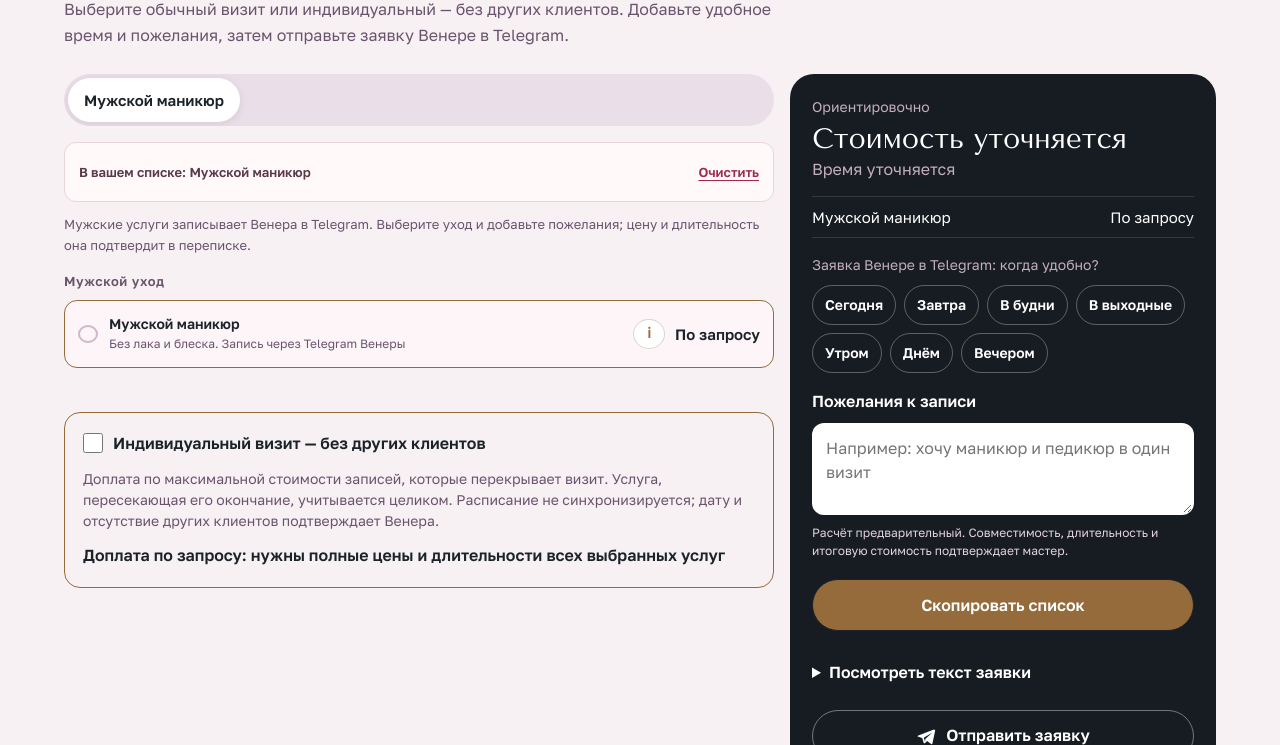
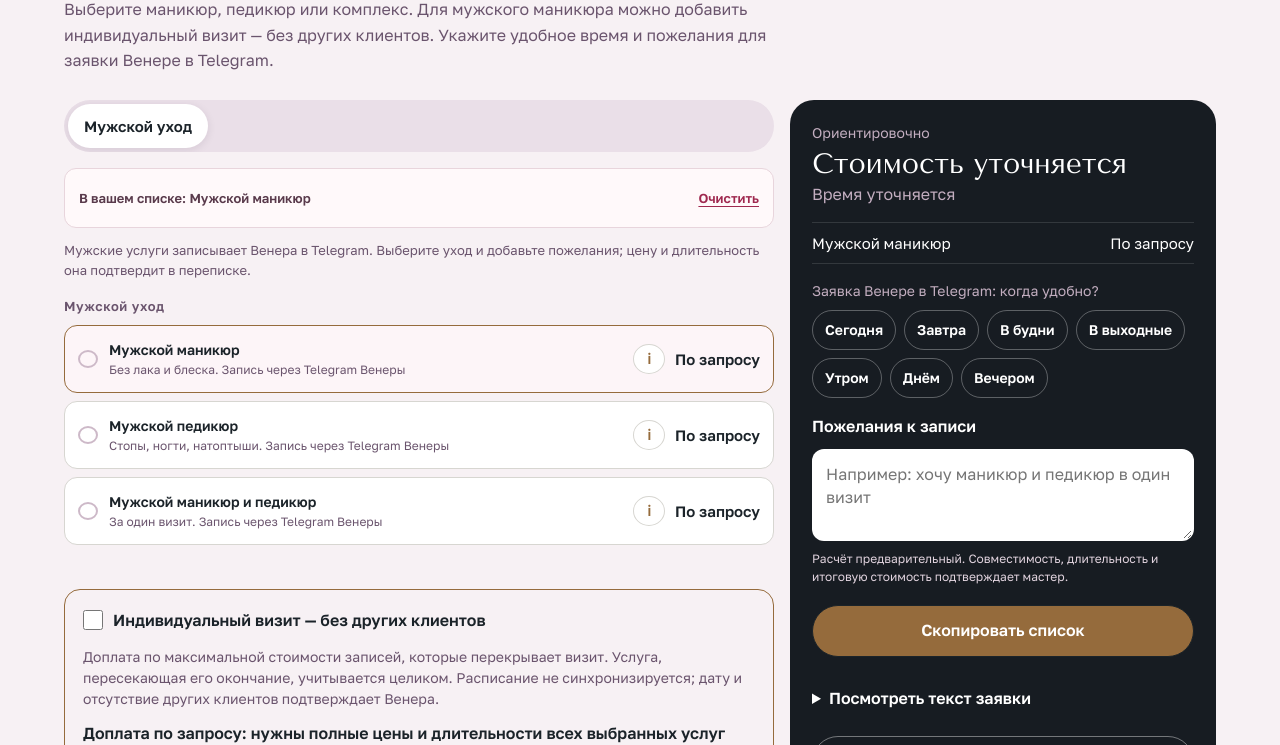
Before and after one commit to XclusiveM/venera-nailart, a plain HTML site: page muzhskoj-manikyur.html in a window 1280 px wide. Shown: the part 698-1443 px from the top of the page. Drawn offline with Linux system fonts and the light colour scheme.

Commit message:
fix: restore all men's care choices on dedicated page

```diff
--- a/assets/site.js
+++ b/assets/site.js
@@ -183,7 +183,7 @@
       podo:'Выберите одну основную процедуру для предварительного расчёта. Совмещение обработок и необходимость дополнительных процедур согласовываются с мастером.',
       men:'Мужские услуги записывает Венера в Telegram. Выберите уход и добавьте пожелания; цену и длительность она подтвердит в переписке.'};
     var requested = new URLSearchParams(location.search).get('service');
-    var initial = SVC.find(function(s){return s.id === requested && (!mensManicurePage || s.id === 'men-mani');});
+    var initial = SVC.find(function(s){return s.id === requested && (!mensManicurePage || s.cat === 'men');});
     if (initial) {master=initial.master||'venera';tab=initial.cat;picks[tab]=initial.id;}
     else if (mensManicurePage) {tab='men';picks.men='men-mani';}
     else {picks.mani='mani-gel';}
@@ -219,7 +219,7 @@
     var previewLabel=document.createElement('summary');previewLabel.textContent='Посмотреть текст заявки';
     var previewText=document.createElement('pre');previewText.id='requestPreview';preview.append(previewLabel,previewText);
     send.parentNode.insertBefore(preview,send);
-    function available(){return SVC.filter(function(s){return (s.master||'venera')===master && (!mensManicurePage || s.id==='men-mani');});}
+    function available(){return SVC.filter(function(s){return (s.master||'venera')===master && (!mensManicurePage || s.cat==='men');});}
     function chosen(){return ['mani','pedi','men','podo'].map(function(cat){return available().find(function(s){return s.id===picks[cat];});}).filter(Boolean);}
     function canAddExtras(){return ['mani-gel','julia-gel','julia-hard-gel','julia-hard-poly','julia-ext'].indexOf(picks.mani)>=0;}
     function extras(){return canAddExtras() ? (CFG.extras||[]).filter(function(x){return (x.master||'venera')===master && !!addons[x.id];}) : [];}
--- a/muzhskoj-manikyur.html
+++ b/muzhskoj-manikyur.html
@@ -37,8 +37,8 @@
 <nav class="crumbs" aria-label="Навигация"><a href="index.html">Главная</a> / Мужской маникюр</nav>
 <h1>Мужской маникюр в Новых Ватутинках</h1><p class="lead">Ухоженные руки без лака, неловкости и лишних вопросов. Первый раз? Объясним каждый этап и подберём гигиенический уход без блеска.</p>
 <div class="actions" data-hero-end><a class="btn" href="#calc">Выбрать мужской уход</a><a class="btn btn-ghost" href="https://t.me/Venera_Ni?text=%D0%97%D0%B4%D1%80%D0%B0%D0%B2%D1%81%D1%82%D0%B2%D1%83%D0%B9%D1%82%D0%B5%21%20%D0%A5%D0%BE%D1%87%D1%83%20%D0%B7%D0%B0%D0%BF%D0%B8%D1%81%D0%B0%D1%82%D1%8C%D1%81%D1%8F%20%D0%BD%D0%B0%20%D0%BC%D1%83%D0%B6%D1%81%D0%BA%D0%BE%D0%B9%20%D0%BC%D0%B0%D0%BD%D0%B8%D0%BA%D1%8E%D1%80.%20%D0%9F%D0%BE%D0%B4%D1%81%D0%BA%D0%B0%D0%B6%D0%B8%D1%82%D0%B5%20%D1%81%D1%82%D0%BE%D0%B8%D0%BC%D0%BE%D1%81%D1%82%D1%8C%20%D0%B8%20%D0%B2%D1%80%D0%B5%D0%BC%D1%8F%2C%20%D0%BA%D0%BE%D0%B3%D0%B4%D0%B0%20%D0%B2%20%D1%81%D1%82%D1%83%D0%B4%D0%B8%D0%B8%20%D0%BD%D0%B5%D1%82%20%D0%B4%D1%80%D1%83%D0%B3%D0%B8%D1%85%20%D0%B3%D0%BE%D1%81%D1%82%D0%B5%D0%B9%3F" target="_blank" rel="noopener"><svg viewBox="0 0 24 24" fill="currentColor" aria-hidden="true"><path d="M21.4 4.2 2.9 11.3c-1.3.5-1.3 1.2-.2 1.6l4.7 1.5 1.8 5.6c.2.6.4.8.9.8.4 0 .6-.2.9-.5l2.3-2.2 4.8 3.5c.9.5 1.5.2 1.7-.8l3.1-14.7c.3-1.3-.5-1.9-1.5-1.4ZM9.3 14.2l8.9-5.6c.4-.3.8-.1.5.2l-7.5 6.8-.3 3.2-1.6-4.6Z"/></svg>Написать в Telegram</a></div>
-</div></section><section class="section" id="calc-section"><div class="wrap"><div class="section-head"><span class="eyebrow">Запись</span><h2>Ваш визит на мужской маникюр</h2><p class="muted">Выберите обычный визит или индивидуальный — без других клиентов. Добавьте удобное время и пожелания, затем отправьте заявку Венере в Telegram.</p></div><div class="calc" id="calc" data-mens-manicure="true">
-<div><div class="tabs" role="tablist" aria-label="Услуга"><button class="tab" role="tab" type="button" data-tab="men" aria-selected="true">Мужской маникюр</button></div>
+</div></section><section class="section" id="calc-section"><div class="wrap"><div class="section-head"><span class="eyebrow">Запись</span><h2>Запись на мужской уход</h2><p class="muted">Выберите маникюр, педикюр или комплекс. Для мужского маникюра можно добавить индивидуальный визит — без других клиентов. Укажите удобное время и пожелания для заявки Венере в Telegram.</p></div><div class="calc" id="calc" data-mens-manicure="true">
+<div><div class="tabs" role="tablist" aria-label="Услуга"><button class="tab" role="tab" type="button" data-tab="men" aria-selected="true">Мужской уход</button></div>
 <div class="svc-list" id="svcList" role="group" aria-label="Выбор услуг"></div>
 <div class="extras" id="extras" role="group" aria-label="Дополнительно"><button class="extra" type="button" data-extra="french" aria-pressed="false">+ Френч <small>300 ₽</small></button><button class="extra" type="button" data-extra="design" aria-pressed="false">+ Дизайн <small>от 100 ₽</small></button></div>
 <noscript><p>Для заявки на мужской маникюр напишите Венере в Telegram.</p></noscript></div>
```
Also changed, not shown: 1 other file.
